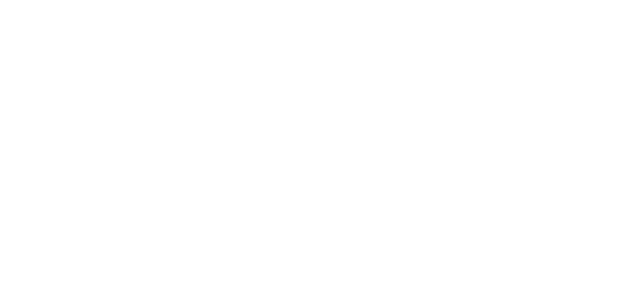
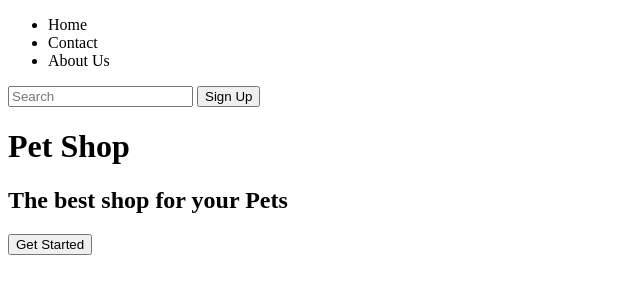
Before and after one commit to godswilludoh/collaborative-project, a plain HTML site: page index.html in a window 1280 px wide. Shown: the whole page, without its empty margins (0-640 px from the left). Drawn offline with Linux system fonts and the light colour scheme.

Commit message:
made changes to the html file, added an image file

```diff
--- a/index.html
+++ b/index.html
@@ -8,6 +8,22 @@
     <title>Collaborative Project</title>
 </head>
 <body>
+    <div class="container">
+        <nav>
+            <ul>
+                <li>Home</li>
+                <li>Contact</li>
+                <li>About Us</li>
+            </ul>
+            <input type="text" placeholder="Search"/>
+            <button type="button">Sign Up</button>
+        </nav>
+        <div class="content">
+            <h1>Pet Shop</h1>
+            <h2>The best shop for your Pets</h2>
+            <button type="button">Get Started</button>
+        </div>
+    </div>
 
     <script src="script.js"></script>
 </body>
```
Also changed, not shown: images/image.jpg (added).
